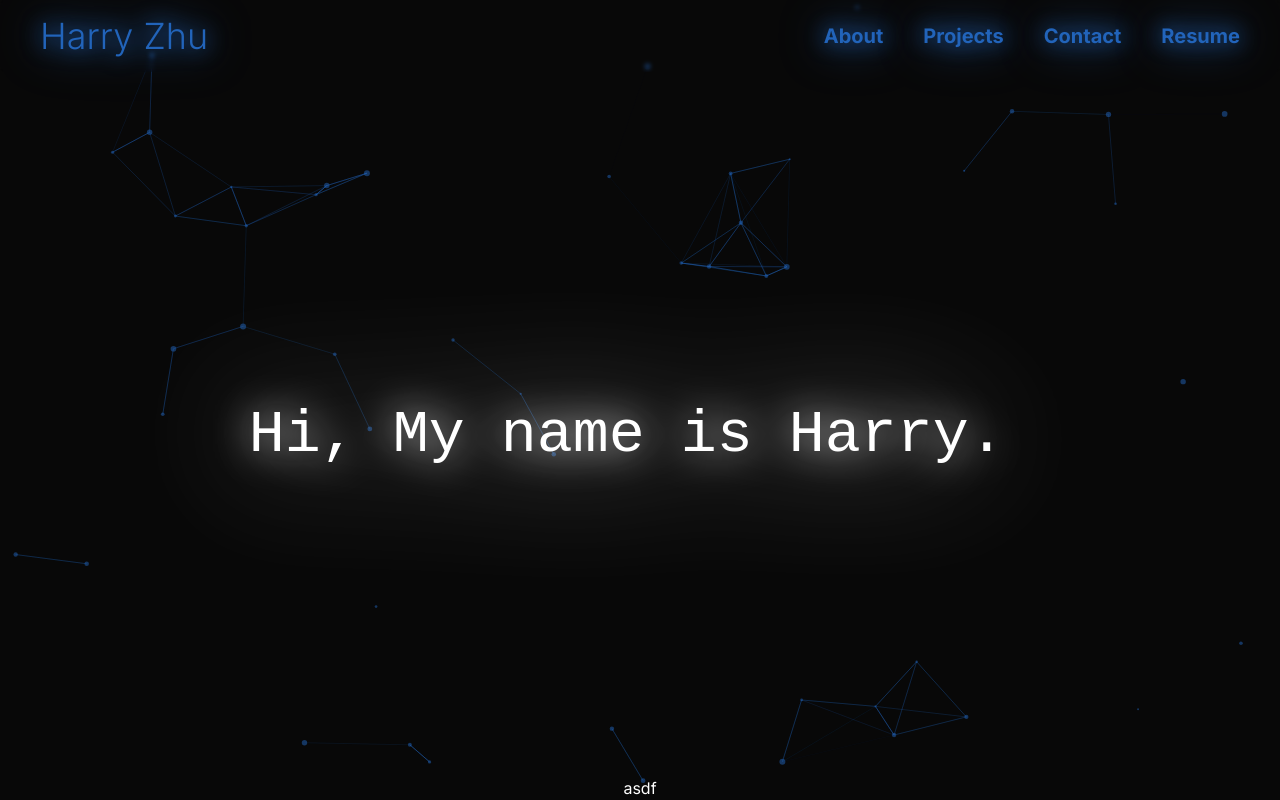
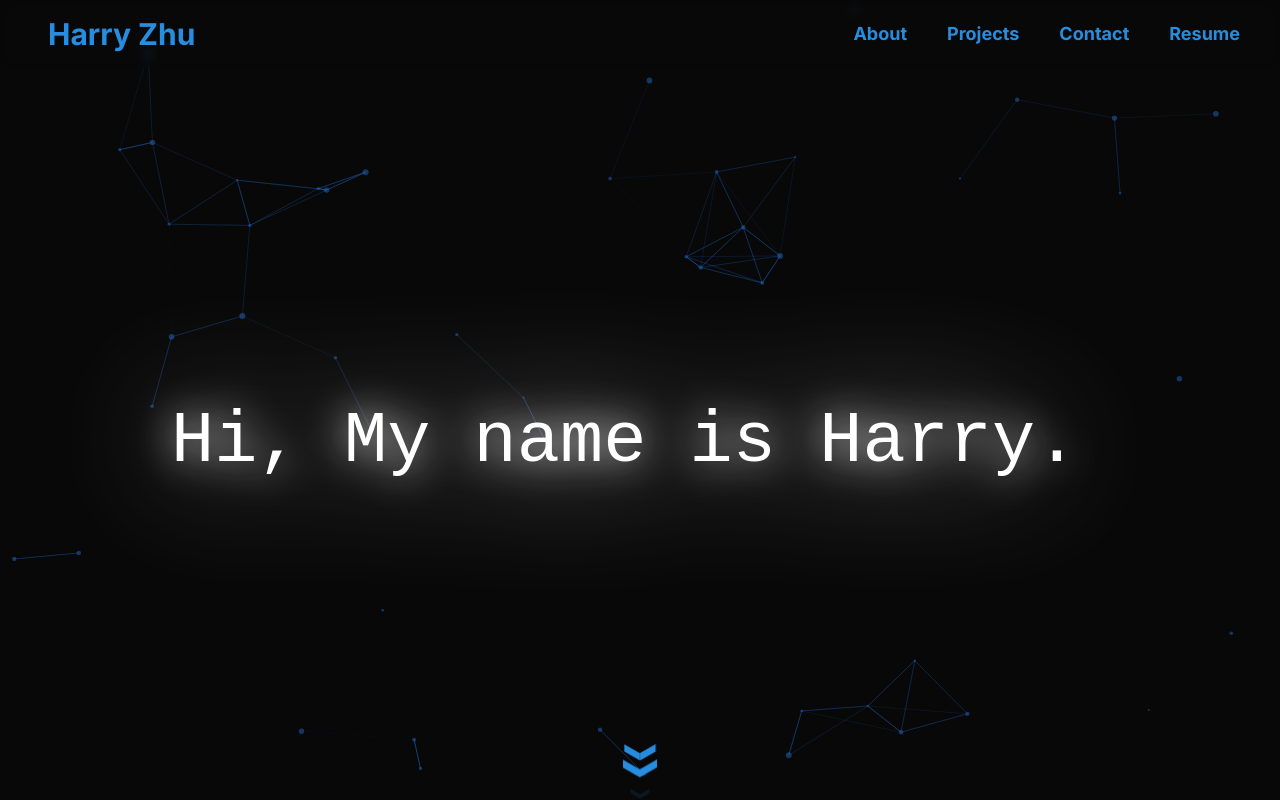
Before and after one commit to 13lack13lood/personal-website, a Next.js app: page / in a window 1280 px wide. Shown: the top 800 px of the page. Built offline with nearby package versions, Linux system fonts and the light colour scheme.

Commit message:
Added about me

```diff
--- a/src/app/globals.css
+++ b/src/app/globals.css
@@ -5,4 +5,5 @@
 :root {
     --bg-color: #080808;
     --typewriterSpeed: 4s;
+    --accent-color: #268de0;
 }
--- a/src/components/About.tsx
+++ b/src/components/About.tsx
@@ -2,9 +2,23 @@ import React from "react";
 
 const About = () => {
     return (
-        <div className="flex flex-col bg-bgcolor justify-center items-center w-1/2">
-            <div className="text-2xl text-white border-b-2 border-accent">About Me</div>
-            <div className="text-white">Hi, I'm Harry Zhu and I'm a student at the University of Waterloo.</div>
+        <div id="About" className="flex flex-col bg-bgcolor text-white text-lg w-2/3 backdrop-blur-xs mb-10 space-y-8 font-light">
+            <div className="text-3xl border-b-2 border-accent mb-3 text-center p-2 w-fit mx-auto font-bold">About Me</div>
+            <div className="">
+                Hi, I'm Harry Zhu and I'm a first year <span className="text-accent-light font-semibold">Mathematics</span> student at the <span className="text-accent-light font-semibold">University of Waterloo</span>.
+            </div>
+            <div className="">
+                In my current school term, I am taking 6 courses: Calculus 2 (MATH 138), Linear Algebra 1 (MATH 136), Elementary Algorithm Design and Data Abstraction (CS 136), Tools and Techniques for Software Development (CS 136),
+                Fundamentals of Music Theory (MUSIC 111), and I am fast-tracking Probability (STAT 230).
+            </div>
+            <div className="">
+                I am super passionate about <span className="text-accent-light font-semibold">Computer Science</span>, particularly <span className="text-accent-light font-semibold">Full-Stack development</span> and&nbsp;
+                <span className="text-accent-light font-semibold">Deep Learning</span>. I also love networking and collaborating to design high-quality and innovative software projects. I build mostly in&nbsp;
+                <span className="text-accent-light font-semibold">TypeScript, JavaScript, and Python</span> with strong competencies in&nbsp;
+                <span className="text-accent-light font-semibold">Next.js, React, Flask, Express.js, TensorFlow, OpenCV, and Pandas</span> though I love learning and I constantly strive to master new technologies.
+            </div>
+            <div className="">While I'm not coding, you can find me playing piano, powerlifting, or playing poker with friends or at UW Poker Club.</div>
+            <div className="">Here is some of my work:</div>
         </div>
     );
 };
--- /dev/null
+++ b/src/components/DownArrow.tsx
@@ -0,0 +1,14 @@
+import React from "react";
+import styles from "../styles/DownArrow.module.css";
+
+const DownArrow = () => {
+    return (
+        <div className="flex flex-col justify-center items-center w-full">
+            <div className={styles.chevron}></div>
+            <div className={styles.chevron}></div>
+            <div className={styles.chevron}></div>
+        </div>
+    );
+};
+
+export default DownArrow;
--- a/src/components/Landing.tsx
+++ b/src/components/Landing.tsx
@@ -2,13 +2,17 @@
 
 import React from "react";
 import styles from "../styles/Landing.module.css";
+import DownArrow from "./DownArrow";
+import Link from "next/link";
 
 const Landing = () => {
     return (
         <div className="flex flex-col justify-end items-center w-full mb-24 min-h-screen">
             <div className="flex flex-col w-full h-[50vh] items-center justify-between">
-                <div className={`text-white text-6xl text-left drop-shadow-glow ${styles.typewriter}`}>Hi, My name is Harry.&nbsp;</div>
-                <div className=" text-white">asdf</div>
+                <div className={`text-white text-7xl text-left drop-shadow-glow ${styles.typewriter}`}>Hi, My name is Harry.&nbsp;</div>
+                <div className="mb-20">
+                    <DownArrow />
+                </div>
             </div>
         </div>
     );
--- a/src/components/NavBar.tsx
+++ b/src/components/NavBar.tsx
@@ -1,14 +1,23 @@
 import React from "react";
+import Link from "next/link";
 
 const NavBar = () => {
     return (
-        <div className="flex flex-row fixed top-0 w-full p-4 px-10 h-fit backdrop-blur-xs z-[100] text-accent font-bold min-w-screen justify-between items-center">
-            <div className="text-4xl font-light drop-shadow-glowSmall transition-all duration-200 hover:scale-125">Harry Zhu</div>
-            <div className="flex flex-row justify-center space-x-10 text-xl">
-                <div className="drop-shadow-glowSmall transition-all duration-200 hover:scale-125">About</div>
-                <div className="drop-shadow-glowSmall transition-all duration-200 hover:scale-125">Projects</div>
-                <div className="drop-shadow-glowSmall transition-all duration-200 hover:scale-125">Contact</div>
-                <div className="drop-shadow-glowSmall transition-all duration-200 hover:scale-125">Resume</div>
+        <div className="flex flex-row fixed top-0 w-full p-4 px-10 h-fit backdrop-blur-sm z-[100] text-accent font-bold min-w-screen justify-between items-center">
+            <div className="text-3xl px-2 ">{"Harry Zhu"}</div>
+            <div className="flex flex-row justify-center space-x-10 text-lg">
+                <Link href="./#About" className="transition-all duration-300 hover:scale-110 hover:drop-shadow-glowSmall">
+                    About
+                </Link>
+                <Link href="./#Projects" className="transition-all duration-300 hover:scale-110 hover:drop-shadow-glowSmall">
+                    Projects
+                </Link>
+                <Link href="./#Contact" className="transition-all duration-300 hover:scale-110 hover:drop-shadow-glowSmall">
+                    Contact
+                </Link>
+                <Link href="./#About" className="transition-all duration-300 hover:scale-110 hover:drop-shadow-glowSmall">
+                    Resume
+                </Link>
             </div>
         </div>
     );
--- /dev/null
+++ b/src/styles/DownArrow.module.css
@@ -0,0 +1,76 @@
+.chevron {
+    position: absolute;
+    width: 2.1rem;
+    height: 0.48rem;
+    opacity: 0;
+    transform: scale(0.3);
+    -webkit-animation: move-chevron 3s ease-out infinite;
+    animation: move-chevron 3s ease-out infinite;
+}
+
+.chevron:first-child {
+    -webkit-animation: move-chevron 3s ease-out 1s infinite;
+    animation: move-chevron 3s ease-out 1s infinite;
+}
+
+.chevron:nth-child(2) {
+    -webkit-animation: move-chevron 3s ease-out 2s infinite;
+    animation: move-chevron 3s ease-out 2s infinite;
+}
+
+.chevron:before,
+.chevron:after {
+    content: "";
+    position: absolute;
+    top: 0;
+    height: 100%;
+    width: 50%;
+    background: var(--accent-color);
+}
+
+.chevron:before {
+    left: 0;
+    transform: skewY(30deg);
+}
+
+.chevron:after {
+    right: 0;
+    width: 50%;
+    transform: skewY(-30deg);
+}
+
+@-webkit-keyframes move-chevron {
+    25% {
+        opacity: 1;
+    }
+    33.3% {
+        opacity: 1;
+        transform: translateY(2.28rem);
+    }
+    66.6% {
+        opacity: 1;
+        transform: translateY(3.12rem);
+    }
+    100% {
+        opacity: 0;
+        transform: translateY(4.8rem) scale(0.5);
+    }
+}
+
+@keyframes move-chevron {
+    25% {
+        opacity: 1;
+    }
+    33.3% {
+        opacity: 1;
+        transform: translateY(2.28rem);
+    }
+    66.6% {
+        opacity: 1;
+        transform: translateY(3.12rem);
+    }
+    100% {
+        opacity: 0;
+        transform: translateY(4.8rem) scale(0.5);
+    }
+}
--- a/src/styles/Landing.module.css
+++ b/src/styles/Landing.module.css
@@ -1,6 +1,6 @@
 .typewriter {
     width: 22ch;
-    padding: 0.3rem;
+    padding: 0.4rem;
     animation: show 2s, typing 2s steps(22) 2s, blink 0.5s step-end infinite alternate;
     white-space: nowrap;
     overflow-x: hidden;
--- a/tailwind.config.ts
+++ b/tailwind.config.ts
@@ -10,11 +10,14 @@ const config: Config = {
                     primary: "#1d1d1d",
                     secondary: "#2b2b2b",
                 },
-                accent: "#2264ba",
+                accent: {
+                    DEFAULT: "#268de0",
+                    light: "#5daef0",
+                },
             },
             dropShadow: {
                 glow: ["0 0px 20px rgba(255 ,255, 255, 1)", "0 0px 65px rgba(255, 255, 255, 0.7)"],
-                glowSmall: ["0 0px 10px rgba(34, 100, 186, 1)", "0 0px 20px rgba(34, 100, 186, 0.7)"],
+                glowSmall: ["0 0px 10px rgba(34, 100, 186, 0.7)", "0 0px 20px rgba(34, 100, 186, 0.7)"],
             },
             backdropBlur: {
                 xs: "2px",
```
